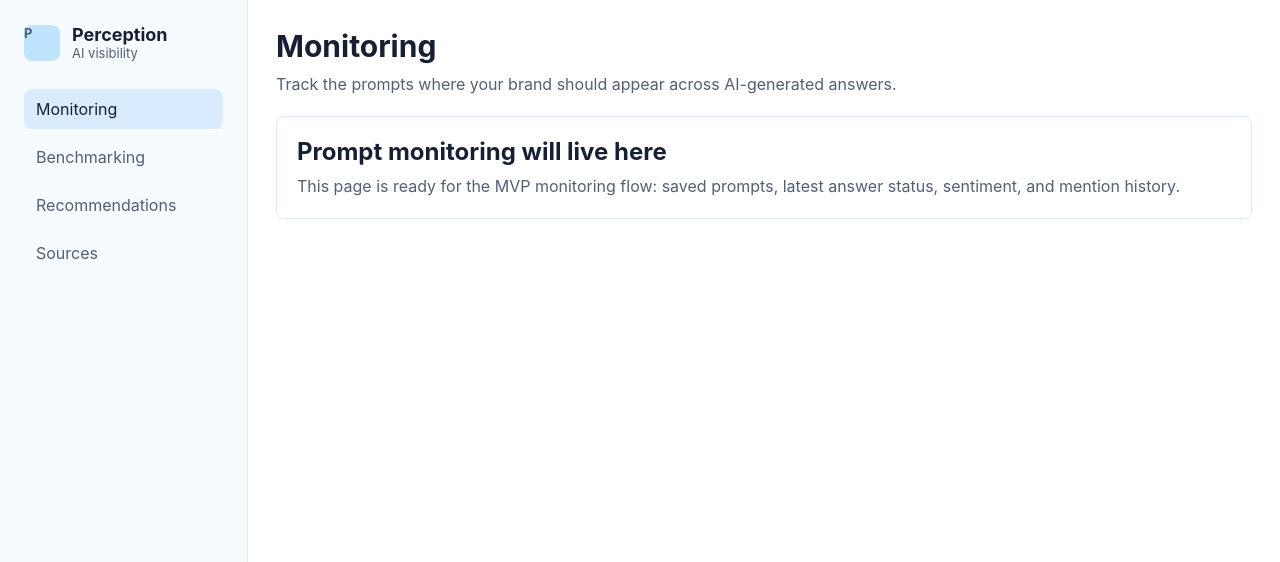
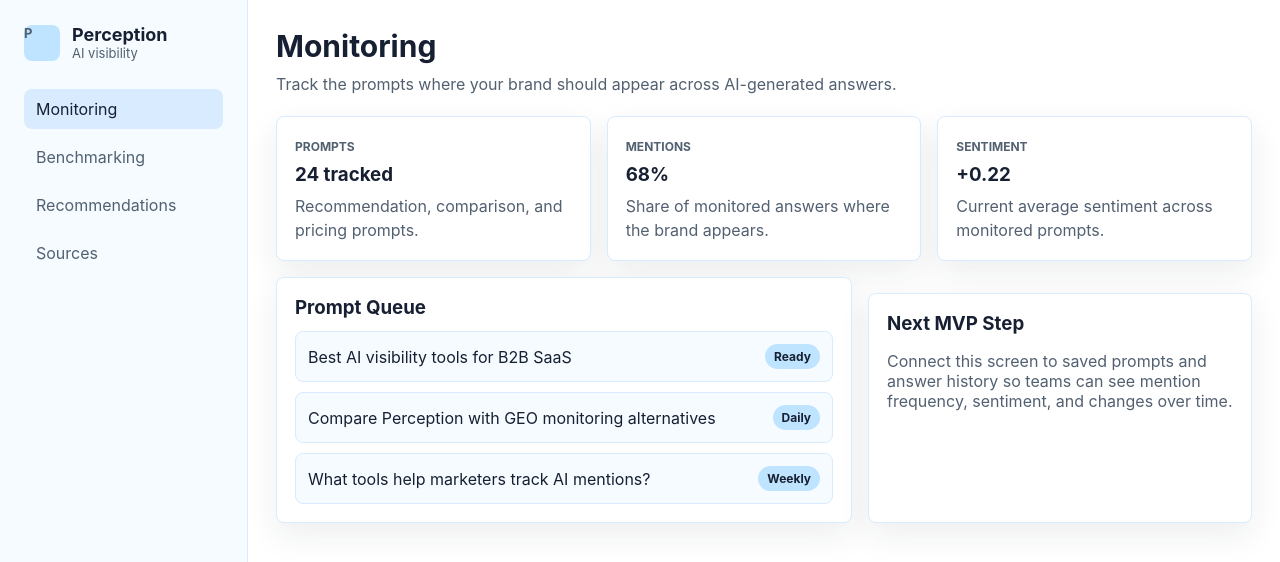
Before and after one commit to StanfordCS194/spr26-Team-14, a React (Vite) app in the folder web/: page / in a window 1280 px wide. Both pictures are taken after a click on the button "Monitoring". Shown: the top 562 px of the page. Built offline with nearby package versions, Linux system fonts and the light colour scheme.

Commit message:
Polish dashboard section pages

```diff
--- a/web/src/app.css
+++ b/web/src/app.css
@@ -326,6 +326,90 @@
   margin-top: 8px;
 }
 
+.card-grid {
+  display: grid;
+  grid-template-columns: repeat(3, minmax(0, 1fr));
+  gap: 16px;
+  margin-bottom: 16px;
+}
+
+.summary-card {
+  border: 1px solid var(--color-line);
+  border-radius: 8px;
+  background: var(--color-surface);
+  box-shadow: var(--shadow-soft);
+  padding: 18px;
+}
+
+.summary-card h3 {
+  margin: 8px 0;
+}
+
+.summary-card p {
+  color: var(--color-muted);
+  line-height: 1.5;
+  margin: 0;
+}
+
+.eyebrow {
+  color: var(--color-muted);
+  font-size: 12px;
+  font-weight: 700;
+  text-transform: uppercase;
+}
+
+.task-list {
+  display: grid;
+  gap: 10px;
+  list-style: none;
+  margin: 0;
+  padding: 0;
+}
+
+.task-list li {
+  display: flex;
+  align-items: center;
+  justify-content: space-between;
+  gap: 12px;
+  border: 1px solid var(--color-line);
+  border-radius: 8px;
+  background: var(--color-soft);
+  padding: 12px;
+}
+
+.task-list strong {
+  border-radius: 999px;
+  background: var(--color-blue);
+  color: var(--color-text);
+  font-size: 12px;
+  padding: 5px 9px;
+  white-space: nowrap;
+}
+
+.two-column {
+  display: grid;
+  grid-template-columns: minmax(0, 1.2fr) minmax(280px, 0.8fr);
+  gap: 16px;
+}
+
+.source-row {
+  display: grid;
+  grid-template-columns: minmax(160px, 1fr) 120px 120px;
+  gap: 12px;
+  border-bottom: 1px solid var(--color-line);
+  padding: 12px 0;
+}
+
+.source-row:first-child {
+  color: var(--color-muted);
+  font-size: 13px;
+  font-weight: 700;
+}
+
+.source-row:last-child {
+  border-bottom: 0;
+}
+
 @media (max-width: 980px) {
   .panel-grid {
     grid-template-columns: 1fr;
@@ -334,4 +418,13 @@
   .metric-row {
     grid-template-columns: 1fr;
   }
+
+  .card-grid,
+  .two-column {
+    grid-template-columns: 1fr;
+  }
+
+  .source-row {
+    grid-template-columns: 1fr;
+  }
 }
--- /dev/null
+++ b/web/src/components/dashboard/SummaryCard.tsx
@@ -0,0 +1,15 @@
+interface SummaryCardProps {
+  eyebrow: string;
+  title: string;
+  description: string;
+}
+
+export function SummaryCard({ eyebrow, title, description }: SummaryCardProps) {
+  return (
+    <article className="summary-card">
+      <span className="eyebrow">{eyebrow}</span>
+      <h3>{title}</h3>
+      <p>{description}</p>
+    </article>
+  );
+}
--- /dev/null
+++ b/web/src/components/dashboard/TaskList.tsx
@@ -0,0 +1,19 @@
+interface TaskListProps {
+  items: Array<{
+    label: string;
+    status: string;
+  }>;
+}
+
+export function TaskList({ items }: TaskListProps) {
+  return (
+    <ul className="task-list">
+      {items.map((item) => (
+        <li key={item.label}>
+          <span>{item.label}</span>
+          <strong>{item.status}</strong>
+        </li>
+      ))}
+    </ul>
+  );
+}
--- a/web/src/pages/monitoring.tsx
+++ b/web/src/pages/monitoring.tsx
@@ -1,3 +1,6 @@
+import { SummaryCard } from "../components/dashboard/SummaryCard";
+import { TaskList } from "../components/dashboard/TaskList";
+
 export function MonitoringPage() {
   return (
     <section className="page-frame">
@@ -5,13 +8,30 @@
         <h1>Monitoring</h1>
         <p>Track the prompts where your brand should appear across AI-generated answers.</p>
       </header>
-      <article className="placeholder-panel">
-        <h2>Prompt monitoring will live here</h2>
-        <p>
-          This page is ready for the MVP monitoring flow: saved prompts, latest answer status, sentiment, and mention
-          history.
-        </p>
-      </article>
+      <section className="card-grid">
+        <SummaryCard eyebrow="Prompts" title="24 tracked" description="Recommendation, comparison, and pricing prompts." />
+        <SummaryCard eyebrow="Mentions" title="68%" description="Share of monitored answers where the brand appears." />
+        <SummaryCard eyebrow="Sentiment" title="+0.22" description="Current average sentiment across monitored prompts." />
+      </section>
+      <section className="two-column">
+        <article className="panel">
+          <h3>Prompt Queue</h3>
+          <TaskList
+            items={[
+              { label: "Best AI visibility tools for B2B SaaS", status: "Ready" },
+              { label: "Compare Perception with GEO monitoring alternatives", status: "Daily" },
+              { label: "What tools help marketers track AI mentions?", status: "Weekly" },
+            ]}
+          />
+        </article>
+        <article className="panel">
+          <h3>Next MVP Step</h3>
+          <p>
+            Connect this screen to saved prompts and answer history so teams can see mention frequency, sentiment, and
+            changes over time.
+          </p>
+        </article>
+      </section>
     </section>
   );
 }
--- a/web/src/pages/recommendations.tsx
+++ b/web/src/pages/recommendations.tsx
@@ -1,3 +1,6 @@
+import { SummaryCard } from "../components/dashboard/SummaryCard";
+import { TaskList } from "../components/dashboard/TaskList";
+
 export function RecommendationsPage() {
   return (
     <section className="page-frame">
@@ -5,12 +8,29 @@
         <h1>Recommendations</h1>
         <p>Turn detected gaps into concrete actions your marketing and content teams can take.</p>
       </header>
-      <article className="placeholder-panel">
-        <h2>Fix-it recommendations will live here</h2>
-        <p>
-          This page is ready for prioritized actions, expected impact, owners, and before-and-after tracking.
-        </p>
-      </article>
+      <section className="card-grid">
+        <SummaryCard eyebrow="Open" title="7 actions" description="Prioritized opportunities from monitoring gaps." />
+        <SummaryCard eyebrow="Impact" title="3 high" description="Likely to improve share of voice or answer quality." />
+        <SummaryCard eyebrow="Proof" title="2 tests" description="Before-and-after checks ready for rerun." />
+      </section>
+      <section className="two-column">
+        <article className="panel">
+          <h3>Recommended Actions</h3>
+          <TaskList
+            items={[
+              { label: "Publish a comparison page for missing competitor prompts", status: "High" },
+              { label: "Add clearer pricing language to the product page", status: "Medium" },
+              { label: "Create an FAQ for AI visibility measurement", status: "High" },
+            ]}
+          />
+        </article>
+        <article className="panel">
+          <h3>Before and After</h3>
+          <p>
+            The MVP should let teams mark an action complete, rerun the same prompts, and compare visibility lift.
+          </p>
+        </article>
+      </section>
     </section>
   );
 }
--- a/web/src/pages/sources.tsx
+++ b/web/src/pages/sources.tsx
@@ -1,3 +1,5 @@
+import { SummaryCard } from "../components/dashboard/SummaryCard";
+
 export function SourcesPage() {
   return (
     <section className="page-frame">
@@ -5,9 +7,33 @@
         <h1>Sources</h1>
         <p>See which pages, reviews, communities, and publications influence AI answers about your market.</p>
       </header>
-      <article className="placeholder-panel">
-        <h2>Source tracking will live here</h2>
-        <p>This page is ready for cited sources, competitor source wins, and earned-media opportunities.</p>
+      <section className="card-grid">
+        <SummaryCard eyebrow="Citations" title="18 found" description="Sources appearing in AI answers this week." />
+        <SummaryCard eyebrow="Competitors" title="5 wins" description="Third-party pages lifting competitor visibility." />
+        <SummaryCard eyebrow="Owned" title="4 pages" description="Brand pages that appear in monitored answers." />
+      </section>
+      <article className="panel">
+        <h3>Influential Sources</h3>
+        <div className="source-row">
+          <span>Source</span>
+          <span>Type</span>
+          <span>Signal</span>
+        </div>
+        <div className="source-row">
+          <span>Industry comparison article</span>
+          <span>Publication</span>
+          <span>Competitor</span>
+        </div>
+        <div className="source-row">
+          <span>Customer discussion thread</span>
+          <span>Community</span>
+          <span>Gap</span>
+        </div>
+        <div className="source-row">
+          <span>Product documentation page</span>
+          <span>Owned</span>
+          <span>Positive</span>
+        </div>
       </article>
     </section>
   );
```
Also changed, not shown: 1 other file (tests, documents, lock files or other folders).
